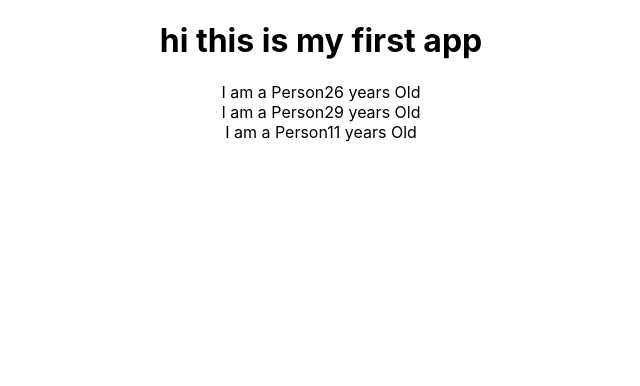
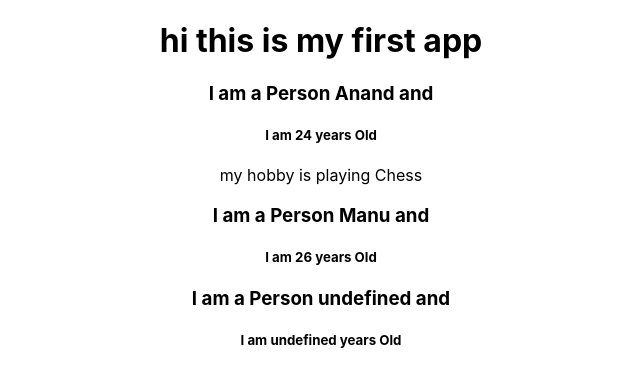
Before and after one commit to ANANDKNIT/my-react-learning, a React (Create React App) app: page / in a window 1280 px wide. Shown: the top 386 px of the page, without its empty margins (319-959 px from the left). Built offline with nearby package versions, Linux system fonts and the light colour scheme.

Commit message:
passing props to a component

```diff
--- a/src/App.js
+++ b/src/App.js
@@ -1,18 +1,19 @@
-import React, { Component } from 'react';
-import './App.css';
-import Person from "./Person/Person"
+import React, { Component } from "react";
+import "./App.css";
+import Person from "./Person/Person";
 class App extends Component {
-   render() {
+  render() {
     return (
       <div className="App">
-      <h1>hi this is my first app </h1>
-      <Person/>
-      <Person/>
-      <Person/>
-
+        <h1>hi this is my first app </h1>
+        <Person name="Anand" age="24">
+          my hobby is playing Chess
+        </Person>
+        <Person name="Manu" age="26" />
+        <Person />
       </div>
     );
-}
+  }
 }
 
 export default App;
--- a/src/Person/Person.js
+++ b/src/Person/Person.js
@@ -1,10 +1,12 @@
 import React from "react";
 
-const person = () => {
+const person = (props) => {
   return (
     <div>
-      I am a Person
-      {Math.floor(Math.random() * 30)} years Old
+      <h3>I am a Person
+      { ` ${props.name}`} and</h3>
+      <h5> I am {`${props.age}`} years Old</h5>
+      {props.children}
     </div>
   );
 };
```
